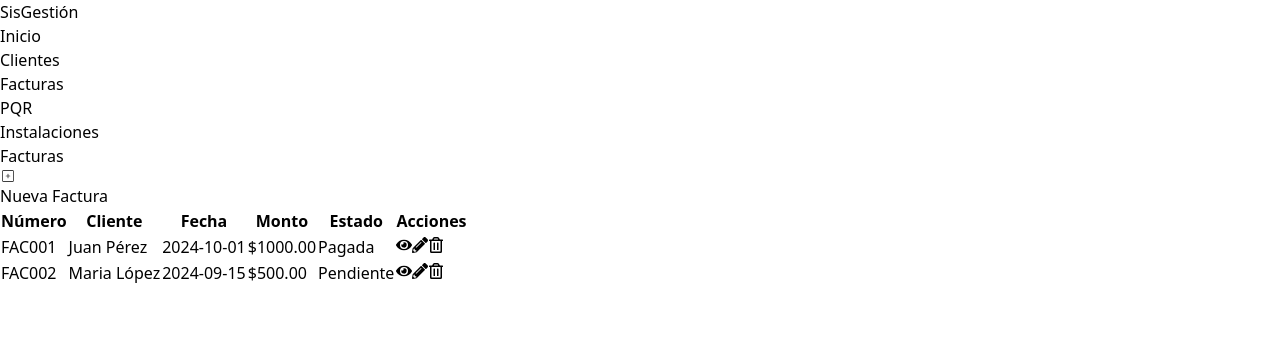
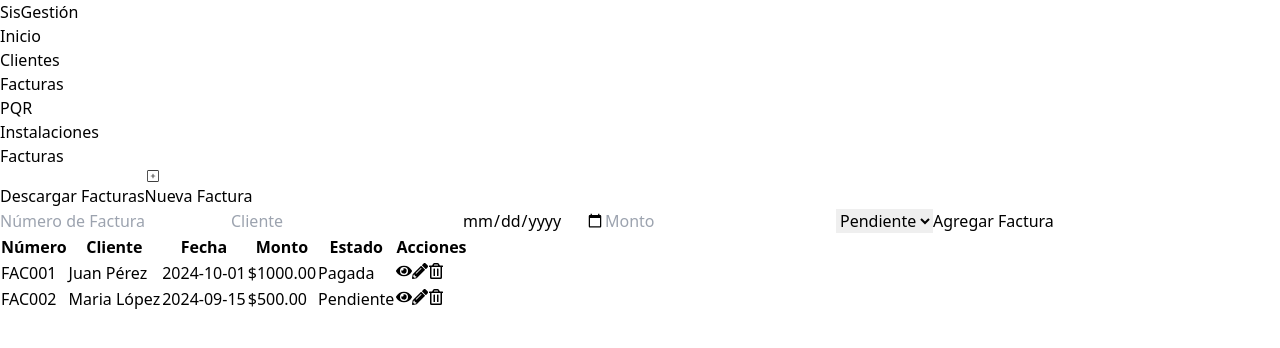
Before and after one commit to BARTO23/HackathonUraba2024, a React (Vite) app in the folder front-end/: page /facturas in a window 1280 px wide. Both pictures are taken after a click on the button "Nueva Factura". Shown: the top 348 px of the page. Built offline with nearby package versions, Linux system fonts and the light colour scheme.

Commit message:
Agregar funcionalidad para descargar facturas en PDF y permitir la adición de nuevas facturas

```diff
--- a/front-end/package.json
+++ b/front-end/package.json
@@ -10,6 +10,8 @@
     "preview": "vite preview"
   },
   "dependencies": {
+    "jspdf": "^2.5.2",
+    "jspdf-autotable": "^3.8.4",
     "lucide-react": "^0.454.0",
     "react": "^18.3.1",
     "react-dom": "^18.3.1",
--- a/front-end/src/components/Facturas.jsx
+++ b/front-end/src/components/Facturas.jsx
@@ -1,11 +1,12 @@
-import React, { useState } from "react";
+import { useState } from "react";
 import { CiSquarePlus } from "react-icons/ci";
 import { FaEye } from "react-icons/fa";
 import { FaPencilAlt } from "react-icons/fa";
 import { FaRegTrashAlt } from "react-icons/fa";
+import jsPDF from "jspdf";
+import autoTable from "jspdf-autotable";
 
 const Facturas = () => {
-  // Datos de facturas de ejemplo
   const [filteredFacturas, setFilteredFacturas] = useState([
     {
       id: 1,
@@ -23,22 +24,120 @@ const Facturas = () => {
       monto: 500,
       estado: "Pendiente",
     },
-    // Más facturas aquí...
   ]);
+  const [isFormOpen, setIsFormOpen] = useState(false);
+  const [newFactura, setNewFactura] = useState({
+    numero: "",
+    cliente: "",
+    fecha: "",
+    monto: "",
+    estado: "Pendiente",
+  });
+
+  const handleAddFactura = () => {
+    const newFacturaData = {
+      ...newFactura,
+      id: filteredFacturas.length + 1,
+    };
+    setFilteredFacturas([...filteredFacturas, newFacturaData]);
+    setNewFactura({ numero: "", cliente: "", fecha: "", monto: "", estado: "Pendiente" });
+    setIsFormOpen(false);
+  };
+
+  const descargarPDF = () => {
+    const doc = new jsPDF();
+    const currentDate = new Date().toISOString().split("T")[0];
+    doc.text("Facturas", 20, 10);
+    doc.text(`Fecha: ${currentDate}`, 20, 20);
+
+    autoTable(doc, {
+      startY: 30,
+      head: [["Número", "Cliente", "Fecha", "Monto", "Estado"]],
+      body: filteredFacturas.map((factura) => [
+        factura.numero,
+        factura.cliente,
+        factura.fecha,
+        `$${factura.monto.toFixed(2)}`,
+        factura.estado,
+      ]),
+    });
+
+    doc.save(`Facturas_${currentDate}.pdf`);
+  };
 
   return (
     <main className="flex-1 overflow-y-auto p-4">
-      {/* Título y botón */}
+      {/* Título y botones */}
       <div className="flex justify-between items-center mb-4">
         <h2 className="text-2xl font-semibold text-gray-800 dark:text-white">
           Facturas
         </h2>
-        <button className="flex items-center px-4 py-2 bg-blue-600 text-white rounded-md hover:bg-blue-700">
-          <CiSquarePlus className="mr-2 h-4 w-4" /> Nueva Factura
-        </button>
+        <div className="flex space-x-2">
+          <button
+            onClick={descargarPDF}
+            className="px-4 py-2 bg-green-600 text-white rounded-md hover:bg-green-700"
+          >
+            Descargar Facturas
+          </button>
+          <button
+            onClick={() => setIsFormOpen(true)}
+            className="flex items-center px-4 py-2 bg-blue-600 text-white rounded-md hover:bg-blue-700"
+          >
+            <CiSquarePlus className="mr-2 h-4 w-4" /> Nueva Factura
+          </button>
+        </div>
       </div>
 
-      {/* Tabla */}
+      {/* Formulario para agregar nueva factura */}
+      {isFormOpen && (
+        <div className="mb-4 p-4 bg-gray-100 dark:bg-gray-700 rounded-lg">
+          <input
+            type="text"
+            placeholder="Número de Factura"
+            className="block w-full p-2 mb-2 border rounded"
+            value={newFactura.numero}
+            onChange={(e) => setNewFactura({ ...newFactura, numero: e.target.value })}
+          />
+          <input
+            type="text"
+            placeholder="Cliente"
+            className="block w-full p-2 mb-2 border rounded"
+            value={newFactura.cliente}
+            onChange={(e) => setNewFactura({ ...newFactura, cliente: e.target.value })}
+          />
+          <input
+            type="date"
+            placeholder="Fecha"
+            className="block w-full p-2 mb-2 border rounded"
+            value={newFactura.fecha}
+            onChange={(e) => setNewFactura({ ...newFactura, fecha: e.target.value })}
+          />
+          <input
+            type="number"
+            placeholder="Monto"
+            className="block w-full p-2 mb-2 border rounded"
+            value={newFactura.monto}
+            onChange={(e) => setNewFactura({ ...newFactura, monto: parseFloat(e.target.value) })}
+          />
+          <select
+            className="block w-full p-2 mb-2 border rounded"
+            value={newFactura.estado}
+            onChange={(e) => setNewFactura({ ...newFactura, estado: e.target.value })}
+          >
+            <option value="Pendiente">Pendiente</option>
+            <option value="Pagada">Pagada</option>
+            <option value="Vencida">Vencida</option>
+          </select>
+          <button
+            onClick={handleAddFactura}
+            className="px-4 py-2 bg-blue-600 text-white rounded-md hover:bg-blue-700"
+          >
+            Agregar Factura
+          </button>
+        </div>
+      )}
+
+      {/* Tabla de facturas */}
       <div className="bg-white dark:bg-gray-800 shadow-md rounded-lg overflow-hidden">
         <table className="min-w-full table-auto">
           <thead>
```
Also changed, not shown: 1 other file (tests, documents, lock files or other folders).
